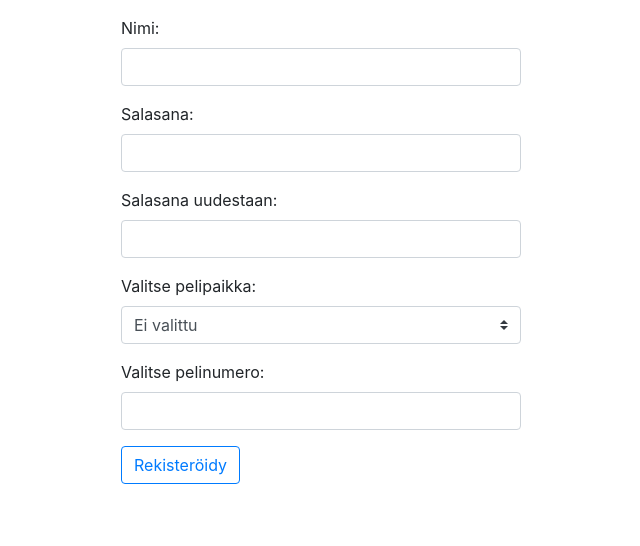
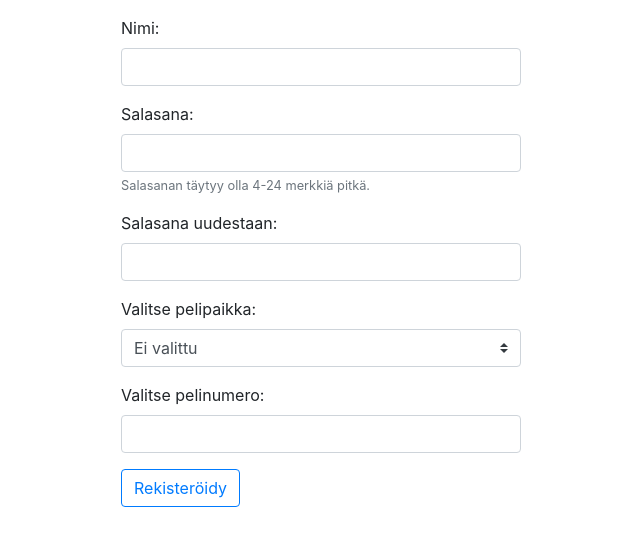
Before and after one commit to Kassudin/tsoha-clubtool, a Flask app: page /register in a window 1280 px wide. Shown: the part 56-602 px from the top of the page, without its empty margins (134-774 px from the left). Run offline with Flask 3, Linux system fonts and the light colour scheme; some libraries are stand-ins or nearby versions.

Commit message:
Add helper to tell required password length

```diff
--- a/templates/register.html
+++ b/templates/register.html
@@ -9,7 +9,10 @@
         </div>
         <div class="mb-3">
             <label for="password1" class="form-label">Salasana:</label>
-            <input type="password" name="password1" class="form-control" required>
+            <input type="password" name="password1" class="form-control" required minlength="4" maxlength="24" aria-describedby="passwordHelpBlock">
+            <small id="passwordHelpBlock" class="form-text text-muted">
+                Salasanan täytyy olla 4-24 merkkiä pitkä.
+            </small>
         </div>
         <div class="mb-3">
             <label for="password2" class="form-label">Salasana uudestaan:</label>
```
